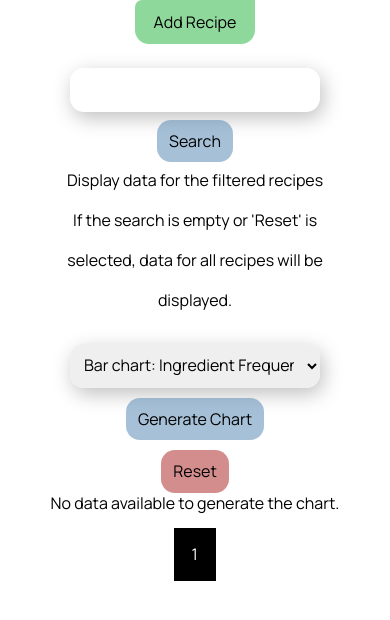
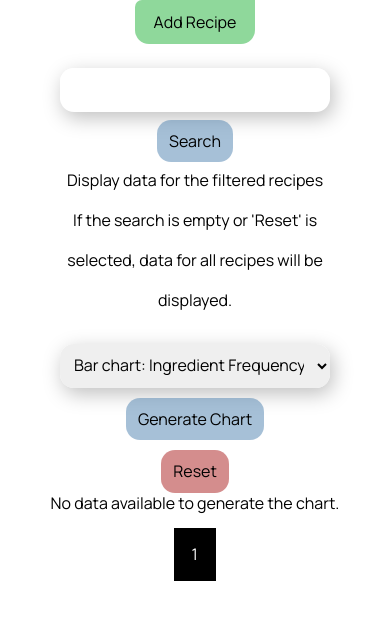
Before and after one commit to jdeebs/jdeebs-recipes, a Django app: page /recipes/ in a window 390 px wide. Shown: the part 138-758 px from the top of the page. Run offline with Django 4.2, Linux system fonts and the light colour scheme; the visitor is signed in with stand-in values (Sample User, id 1); data that the repository does not hold is empty; some libraries are stand-ins or nearby versions; some web fonts are replaced.

Commit message:
Add more breakpoints for form responsive design

```diff
--- a/recipes/static/recipes/css/styles.css
+++ b/recipes/static/recipes/css/styles.css
@@ -432,7 +432,7 @@ button { all: unset; }
     height: 100%;
   }
   .search-bar, .chart-bar {
-    width: 250px;
+    width: 350px;
     flex-direction: column;
     align-items: center;
   }
@@ -440,6 +440,11 @@ button { all: unset; }
     border-radius: 14px;
     padding: var(--spacing-sm);
     margin-top: 10px;
+  }
+}
+@media only screen and (max-width: 400px) {
+  .search-bar, .chart-bar {
+    width: 270px;
   }
 }
 
```
